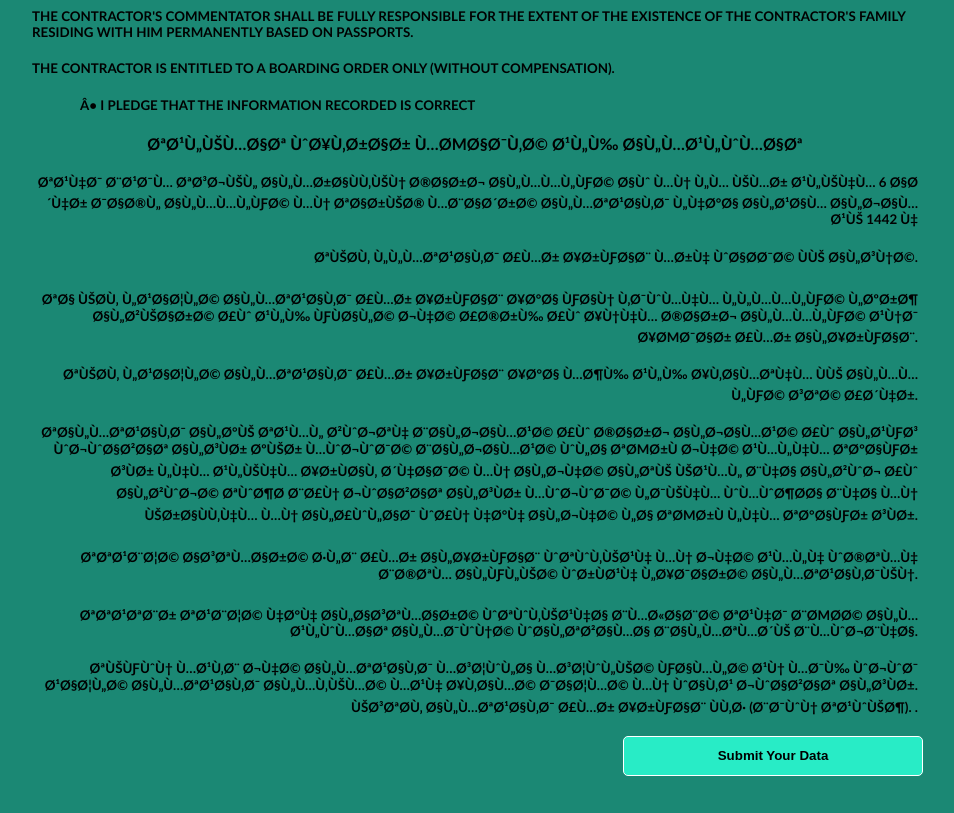
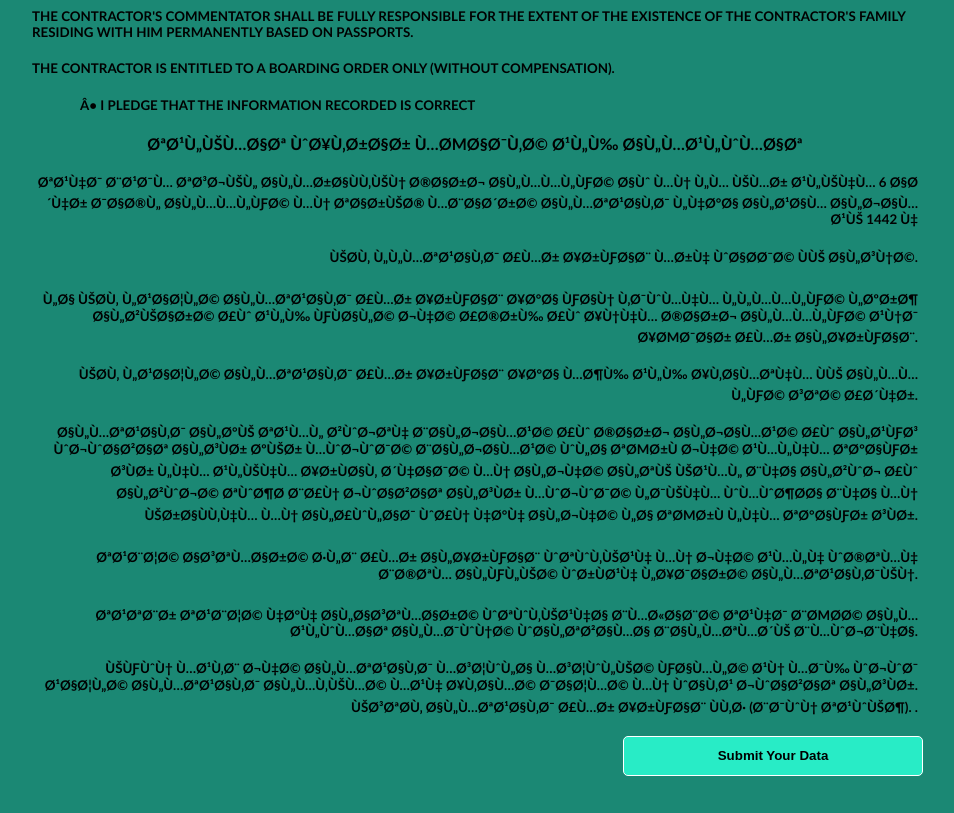
Before and after one commit to HaithamHussin/HaithamHussin.github.io, a plain HTML site: page index.html in a window 1280 px wide. Shown: the part 1133-1946 px from the top of the page, without its empty margins (165-1119 px from the left). Drawn offline with Linux system fonts and the light colour scheme.

Commit message:
Update index.html

```diff
--- a/index.html
+++ b/index.html
@@ -664,21 +664,22 @@ style='font-size:12.0pt'>تعليمات وإقرار مصادقة على الم
 <p class=MsoNormal align=right style='line-height:normal'><b><span style='font-size:10.0pt'><o:p>تعهد بعدم تسجيل المرافقين خارج المملكة او من لم يمر عليهم 6 اشهر داخل المملكة من تاريخ مباشرة المتعاقد لهذا العام الجامعي 1442 ه</<o:p></span></b></p>
 
 
-<p class=MsoNormal align=right style='line-height:normal'><b><span style='font-size:10.0pt'><o:p>تيحق للمتعاقد أمر إركاب مره واحدة في السنة.<o:p></span></b></p>
+<p class=MsoNormal align=right style='line-height:normal'><b><span style='font-size:10.0pt'><o:p>يحق للمتعاقد أمر إركاب مره واحدة في السنة.<o:p></span></b></p>
 
-<p class=MsoNormal align=right style='line-height:normal'><b><span style='font-size:10.0pt'><o:p>تا يحق لعائلة المتعاقد أمر إركاب إذا كان قدومهم للمملكة لغرض الزيارة أو على كفالة جهة أخرى أو إنهم خارج المملكة عند إصدار أمر الإركاب.<o:p></span></b></p>
+<p class=MsoNormal align=right style='line-height:normal'><b><span style='font-size:10.0pt'><o:p> لا يحق   لعائلة المتعاقد أمر إركاب إذا كان قدومهم للمملكة لغرض الزيارة أو على كفالة جهة أخرى أو إنهم خارج المملكة عند إصدار أمر الإركاب.<o:p></span></b></p>
 
-<p class=MsoNormal align=right style='line-height:normal'><b><span style='font-size:10.0pt'><o:p>تيحق لعائلة المتعاقد أمر إركاب إذا مضى على إقامتهم في المملكة ستة أشهر.<o:p></span></b></p>
+<p class=MsoNormal align=right style='line-height:normal'><b><span style='font-size:10.0pt'><o:p>يحق لعائلة المتعاقد أمر إركاب إذا مضى على إقامتهم في المملكة ستة أشهر.<o:p></span></b></p>
 
-<p class=MsoNormal align=right style='line-height:normal'><b><span style='font-size:10.0pt'><o:p>تالمتعاقد الذي تعمل زوجته بالجامعة أو خارج الجامعة أو العكس وجوازات السفر غير موجودة بالجامعة ولا تصرف جهة عملهم تذاكر سفر لهم عليهم إرفاق شهادة من الجهة التي يعمل بها الزوج أو الزوجة توضح بأن جوازات السفر موجودة لديهم وموضحا بها من يرافقهم من الأولاد وأن هذه الجهة لا تصرف لهم تذاكر سفر.<o:p></span></b></p>
+<p class=MsoNormal align=right style='line-height:normal'><b><span style='font-size:10.0pt'><o:p>المتعاقد الذي تعمل زوجته بالجامعة أو خارج الجامعة أو العكس وجوازات السفر غير موجودة بالجامعة ولا تصرف جهة عملهم تذاكر سفر لهم عليهم إرفاق شهادة من الجهة التي يعمل بها الزوج أو الزوجة توضح بأن جوازات السفر موجودة لديهم وموضحا بها من يرافقهم من الأولاد وأن هذه الجهة لا تصرف لهم تذاكر سفر.<o:p></span></b></p>
 
-<p class=MsoNormal align=right style='line-height:normal'><b><span style='font-size:10.0pt'><o:p>تتعبئة استمارة طلب أمر الإركاب وتوقيعه من جهة عمله وختمه بختم الكلية ورفعه لإدارة المتعاقدين.<o:p></span></b></p>
+<p class=MsoNormal align=right style='line-height:normal'><b><span style='font-size:10.0pt'><o:p>تعبئة استمارة طلب أمر الإركاب وتوقيعه من جهة عمله وختمه بختم الكلية ورفعه لإدارة المتعاقدين.<o:p></span></b></p>
 
-<p class=MsoNormal align=right style='line-height:normal'><b><span style='font-size:10.0pt'><o:p>تتعتبر تعبئة هذه الاستمارة وتوقيعها بمثابة تعهد بصحة المعلومات المدونة والتزاما بالمتمشي بموجبها.<o:p></span></b></p>
+<p class=MsoNormal align=right style='line-height:normal'><b><span style='font-size:10.0pt'><o:p>تعتبر تعبئة هذه الاستمارة وتوقيعها بمثابة تعهد بصحة المعلومات المدونة والتزاما بالمتمشي بموجبها.<o:p></span></b></p>
 
-<p class=MsoNormal align=right style='line-height:normal'><b><span style='font-size:10.0pt'><o:p>تيكون معقب جهة المتعاقد مسئولا مسئولية كاملة عن مدى وجود عائلة المتعاقد المقيمة معه إقامة دائمة من واقع جوازات السفر.
+<p class=MsoNormal align=right style='line-height:normal'><b><span style='font-size:10.0pt'><o:p>يكون معقب جهة المتعاقد مسئولا مسئولية كاملة عن مدى وجود عائلة المتعاقد المقيمة معه إقامة دائمة من واقع جوازات السفر.
 يستحق المتعاقد أمر إركاب فقط (بدون تعويض).
 .<o:p></span></b></p>
+
 
 
 
```
